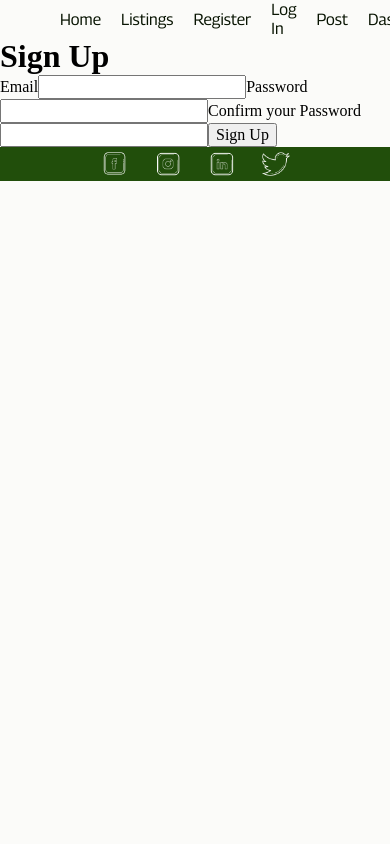
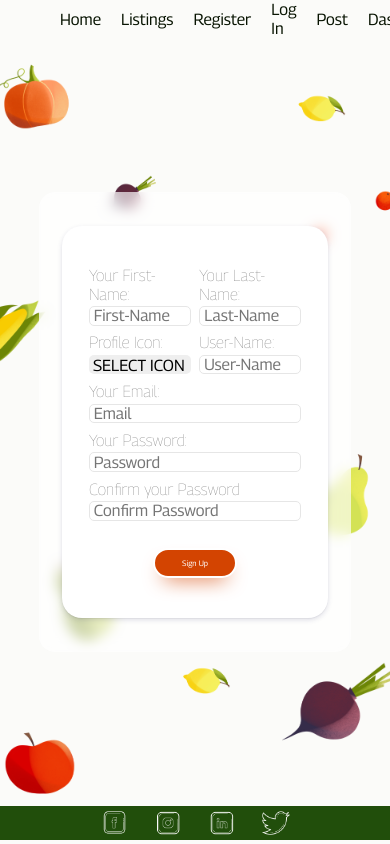
Before and after one commit to SchoolOfCode/bc13_final-project_front-end-maccaw, a Next.js app in the folder home-grown/: page /signup in a window 390 px wide. Shown: the top 844 px of the page. Built offline with nearby package versions, Linux system fonts and the light colour scheme; no server answers.

Commit message:
register page front-end completed

```diff
--- a/home-grown/pages/signup.js
+++ b/home-grown/pages/signup.js
@@ -1,51 +1,201 @@
 import React, { useRef, useState } from "react";
-import { useAuth } from '../context/AuthContext.js'
+import { useAuth } from "../context/AuthContext.js";
 import { useRouter } from "next/router";
+import styles from "../styles/Signup.module.css";
+
+ //object of icon urls, so that the url can be saved in the database -> set icon to be animalIcons[e.target.name]
+const animalIcons = {
+  bunny: "https://cdn-icons-png.flaticon.com/512/4775/4775505.png",
+  duck: "https://cdn-icons-png.flaticon.com/512/1326/1326405.png",
+  cow: "https://cdn-icons-png.flaticon.com/512/2523/2523618.png",
+  sheep: "https://cdn-icons-png.flaticon.com/512/9308/9308986.png",
+  fox: "https://cdn-icons-png.flaticon.com/512/4322/4322992.png",
+  goat: "https://cdn-icons-png.flaticon.com/512/6525/6525852.png"
+};
 
 export default function SignUp() {
   const emailRef = useRef();
   const passwordRef = useRef();
   const passwordConfirmRef = useRef();
-  const { signUp } = useAuth()
-  const [err, setErr] = useState('')
-  const [loading, setLoading] = useState(false)
-  const router = useRouter()
+  const { signUp } = useAuth();
+  const [err, setErr] = useState("");
+  const [loading, setLoading] = useState(false);
+  const [show, setShow] = useState(false);
+  const [iconLabel, setIconLabel] = useState("SELECT ICON")
+  const [signUpForm, setSignUpFrom] = useState({
+    firstName: " ",
+    lastName: "",
+    email: "",
+    username: "",
+    icon: "",
+  });
 
+  const router = useRouter();
 
-  async function handleSubmit(e){
-    e.preventDefault()
+  //function that conditionally shows the drop-down icons
+  function dropDown(){
+    setShow(!show)
+  }
 
-    if(passwordRef.current.value !== passwordConfirmRef.current.value){
-      return setErr('Passwords do not match')
+  //function that sets the selected icon to be in the form (as the image url) and then unshows the drop down
+  function iconSelect(e){
+    setSignUpFrom({
+      ...signUpForm,
+      icon: animalIcons[e.target.alt],
+    });
+    setIconLabel(e.target.alt)
+    setShow(false)
+  }
+
+  //function that sets the form data (apart from the profile icon)
+  function formData(e) {
+
+    setSignUpFrom({
+      ...signUpForm,
+      [e.target.name]: e.target.value,
+    });
+  }
+
+    //firebase registery of the user - submits the email and password to firbase
+  async function handleSubmit(e) {
+    console.log(signUpForm);
+    e.preventDefault();
+
+    if (passwordRef.current.value !== passwordConfirmRef.current.value) {
+      return setErr("Passwords do not match");
     }
 
     try {
-      setErr('')
-      setLoading(true)
-      await signUp(emailRef.current.value,passwordRef.current.value )
-      router.push("/dashboard")
+      setErr("");
+      setLoading(true);
+      await signUp(emailRef.current.value, passwordRef.current.value);
+      router.push("/dashboard");
     } catch {
-      setErr('Failed to create an account')
+      setErr("Failed to create an account");
     }
-    setLoading(false)
+    setLoading(false);
   }
 
   return (
-    <div>
-      <h1>Sign Up</h1>
-      {err && <h2>{err}</h2>}
-      <form onSubmit={handleSubmit}>
-        <label>Email</label>
-        <input type="email" ref={emailRef} />
+    <div className={styles["log-in-container"]}>
+      <div className={styles["glass-container"]}>
+        <div className={styles["log-in-card"]}>
+          {err && <h2>{err}</h2>}
+          <div className={styles["form-container"]}>
+            <div className={styles["name-container"]}>
+              <div className={styles["first-name"]}>
+                <label className={styles["label"]}>Your First-Name:</label>
+                <input
+                  onChange={formData}
+                  name="firstName"
+                  className={styles["input"]}
+                  placeholder="First-Name"
+                  type="text"
+                />
+              </div>
+              <div className={styles["last-name"]}>
+                <label className={styles["label"]}>Your Last-Name:</label>
+                <input
+                  onChange={formData}
+                  name="lastName"
+                  className={styles["input"]}
+                  placeholder="Last-Name"
+                  type="text"
+                />
+              </div>
+            </div>
+            <div className={styles["icon-username-container"]}>
 
-        <label>Password</label>
-        <input type="password" ref={passwordRef} />
-
-        <label>Confirm your Password</label>
-        <input type="password" ref={passwordConfirmRef} />
-
-        <button disabled={loading} type="submit">Sign Up</button>
-      </form>
+              <div className={styles["dropdown"]}>
+              <label className={styles["label"]}>Profile Icon:</label>
+                <button onClick={dropDown} className={styles["dropbtn"]}>
+                {iconLabel.toUpperCase()}
+                </button>
+                {show && <div id="myDropdown" className={styles["dropdown-content"]}>
+                  <img
+                  onClick={iconSelect}
+                    id="bunny"
+                    src="https://cdn-icons-png.flaticon.com/512/4775/4775505.png"
+                    alt="bunny"
+                  />
+                  <img
+                  onClick={iconSelect}
+                    id="duck"
+                    src="https://cdn-icons-png.flaticon.com/512/1326/1326405.png"
+                    alt="duck"
+                  />
+                  <img
+                  onClick={iconSelect}
+                    id="cow"
+                    src="https://cdn-icons-png.flaticon.com/512/2523/2523618.png"
+                    alt="cow"
+                  />
+                  <img
+                  onClick={iconSelect}
+                    id="sheep"
+                    src="https://cdn-icons-png.flaticon.com/512/7923/7923884.png"
+                    alt="sheep"
+                  />
+                  <img
+                  onClick={iconSelect}
+                    id="fox"
+                    src="https://cdn-icons-png.flaticon.com/512/4322/4322992.png"
+                    alt="fox"
+                  />
+                  <img
+                  onClick={iconSelect}
+                    id="goat"
+                    src="https://cdn-icons-png.flaticon.com/512/6525/6525852.png"
+                    alt="goat"
+                  />
+                </div> }
+              </div>
+              <div className={styles["user-name"]}>
+                <label className={styles["label"]}>User-Name:</label>
+                <input
+                  onChange={formData}
+                  name="username"
+                  className={styles["input"]}
+                  placeholder="User-Name"
+                  type="text"
+                />
+              </div>
+            </div>
+            <div className={styles["form-email-input"]}>
+              <label className={styles["label"]}>Your Email:</label>
+              <input
+                onChange={formData}
+                name="email"
+                className={styles["input"]}
+                placeholder="Email"
+                type="email"
+                ref={emailRef}
+              />
+            </div>
+            <div className={styles["form-password-input"]}>
+              <label className={styles["label"]}>Your Password:</label>
+              <input
+                className={styles["input"]}
+                placeholder="Password"
+                type="password"
+                ref={passwordRef}
+              />
+            </div>
+            <div className={styles["form-password-input"]}>
+              <label className={styles["label"]}>Confirm your Password</label>
+              <input
+                className={styles["input"]}
+                placeholder="Confirm Password"
+                type="password"
+                ref={passwordConfirmRef}
+              />
+            </div>
+            <button onClick={handleSubmit} className={styles.button} disabled={loading} type="submit">
+              Sign Up
+            </button>
+          </div>
+        </div>
+      </div>
     </div>
   );
 }
--- /dev/null
+++ b/home-grown/styles/Signup.module.css
@@ -0,0 +1,188 @@
+.log-in-container{
+    vertical-align: bottom;
+      display: flex;
+      overflow: hidden;
+      height:calc(100vh - 9vh);
+      max-height: 100vh;
+      background-image: url('../public/illustrations/desktop-wallpaper.png');
+      background-repeat: no-repeat;
+      background-size: cover;
+      background-position: center;
+      justify-content: center;
+      align-items: center;
+      font-family: var(--textFont);
+  }
+
+
+
+  .glass-container{
+  border-radius: 16px;
+  background: rgba(255, 255, 255, 0.66);
+  border-radius: 16px;
+  backdrop-filter: blur(6.3px);
+      min-width: 40%;
+      height: 90%;
+  }
+
+  .log-in-card{
+  background-color: white;
+  width: 85%;
+  height: 85%;
+  border-radius: 20px;
+  box-shadow: rgba(50, 50, 105, 0.15) 0px 2px 5px 0px, rgba(0, 0, 0, 0.05) 0px 1px 1px 0px;
+  }
+
+  .form-container, .log-in-card, .glass-container{
+      display: flex;
+      flex-direction: column;
+      justify-content: center;
+      align-items: center;
+
+  }
+
+  .form-container{
+      width: 80%;
+      height: 70%;
+      gap: 2vmin;
+
+
+  }
+
+  .links{
+      display: flex;
+      justify-content: space-between;
+      width: 80%;
+      color: var(--darkColour);
+
+  }
+
+  .button {
+      border-radius: 999px;
+      margin-top: 20px;
+      box-sizing: border-box;
+      font-family: var(--textFont);
+      color: #FFFFFF;
+      cursor: pointer;
+      opacity: 1;
+      border: 2px solid;
+      border-color: white;
+      padding: 8px 18px;
+      text-align: center;
+      font-size: 2vmin;
+      height: 45px;
+      width: 40%;
+      background-color: var(--highLightTwo);
+      box-shadow:var(--highLightTwo) 0 10px 20px -10px;
+
+    }
+
+    .form-email-input, .form-password-input{
+      display:flex;
+      flex-direction: column;
+      width: 100%;
+    }
+    .icon-container{
+        display:flex;
+      flex-direction: column;
+      width: 48%;
+    }
+
+   .name-container, .icon-username-container{
+    display:flex;
+    flex-direction: row;
+    justify-content: space-between;
+    width: 100%;
+   }
+
+    .user-name, .first-name, .last-name, .dropdown{
+        display:flex;
+        flex-direction: column;
+        width: 48%;
+    }
+
+
+    .input{
+      border-radius: 5px;
+      height: 5vmin;
+      margin-top: 0.6vmin;
+      padding-left: 1vmin;
+      border: 1px solid #e6e6e6;
+    }
+
+    .label{
+      font-weight:lighter;
+      color: var(--lighterFontColor)
+    }
+
+    /* Dropdown Button */
+.dropbtn {
+    border-radius: 5px;
+      height: 5vmin;
+      margin-top: 0.6vmin;
+      padding-left: 1vmin;
+      border: 1px solid #e6e6e6;
+      width: 100%;
+    border: none;
+    cursor: pointer;
+  }
+
+  /* Dropdown button on hover & focus */
+  .dropbtn:hover, .dropbtn:focus {
+    color: white;
+    background-color:var(--highLightTwo);
+  }
+
+  /* The container <div> - needed to position the dropdown content */
+  .dropdown {
+    position: relative;
+    display: inline-block;
+  }
+
+  /* Dropdown Content (Hidden by Default) */
+  .dropdown-content {
+    display: grid;
+    grid-template-columns: auto auto auto;
+    position: absolute;
+    border-radius: 5%;
+
+    background-color: var(--mainWhite);
+    width: 100%;
+    box-shadow: 0px 8px 16px 0px rgba(0,0,0,0.2);
+    z-index: 1;
+  }
+
+  /* Links inside the dropdown */
+  .dropdown-content img {
+    height: 100%;
+    padding: 5px;
+  }
+
+  /* Change color of dropdown links on hover */
+  .dropdown-content img:hover {
+    background-color: #ddd;
+}
+
+
+  /* media query for ipad(medium screen size) */
+
+    @media (max-width: 1200px) {
+      .glass-container{
+
+              min-width: 50%;
+              height: 80%;
+          }
+    }
+
+    /* media query for mobile (small screen size) */
+
+    @media (max-width: 820px) {
+      .glass-container{
+
+              min-width: 80%;
+              height: 60%;
+          }
+          .log-in-container{
+              background-image: url('../public/illustrations/phone-wallpaper.png');
+          }
+
+    }
```
